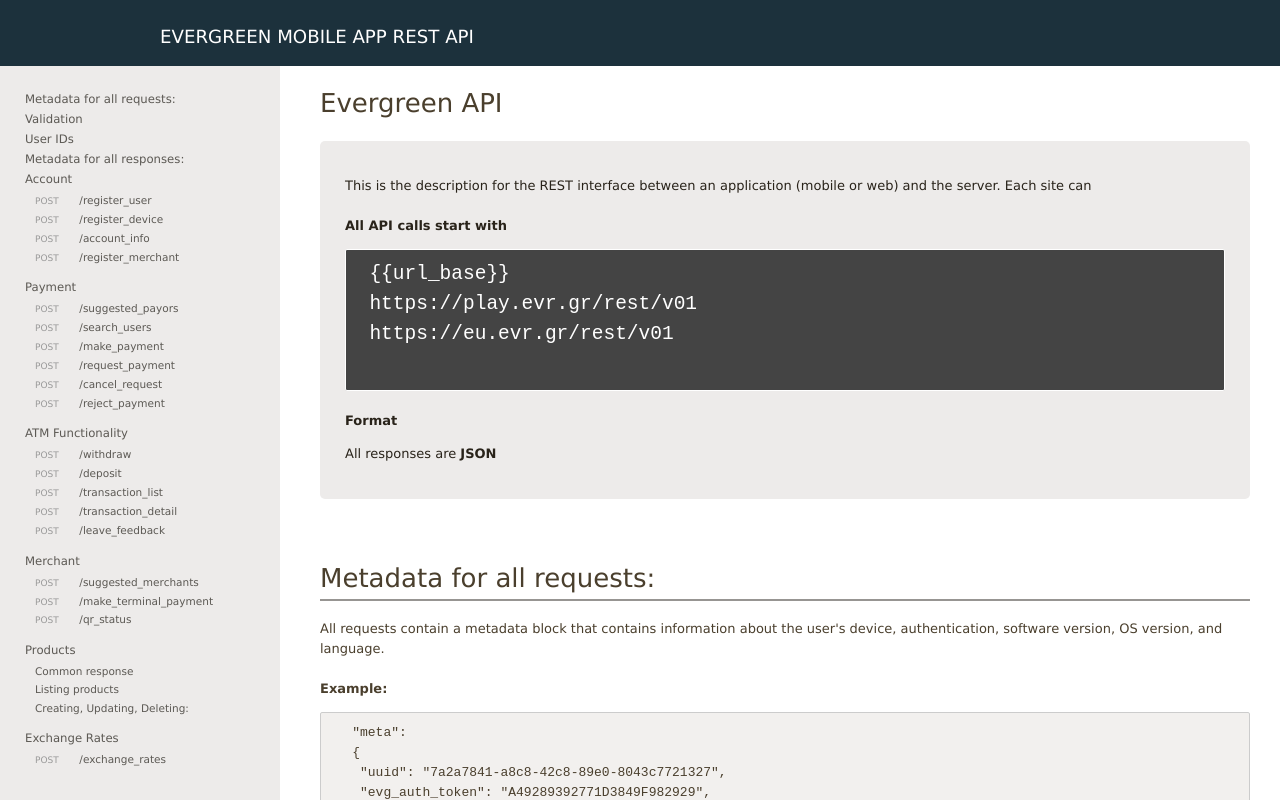
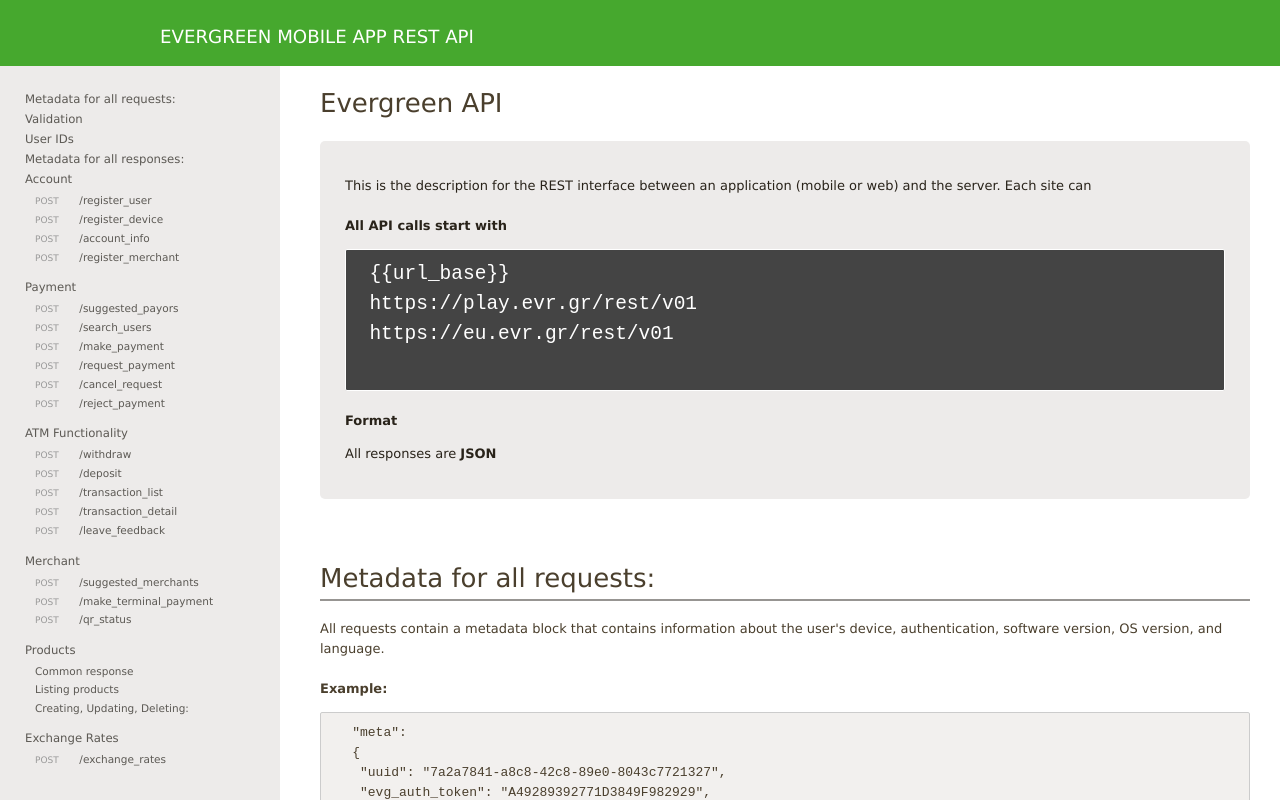
Before and after one commit to EVRGR/api, a plain HTML site: page index.html in a window 1280 px wide. Drawn offline with nearby package versions, Linux system fonts and the light colour scheme.

Commit message:
green header

```diff
--- a/media/css/restdown.css
+++ b/media/css/restdown.css
@@ -124,7 +124,7 @@ pre.shell code::before {
 
 #header {
   background:#C3BDB3;
-  background:#1C313C;
+  background:#46A82E;
   height:66px;
   left:0px;
   position:absolute;
```
